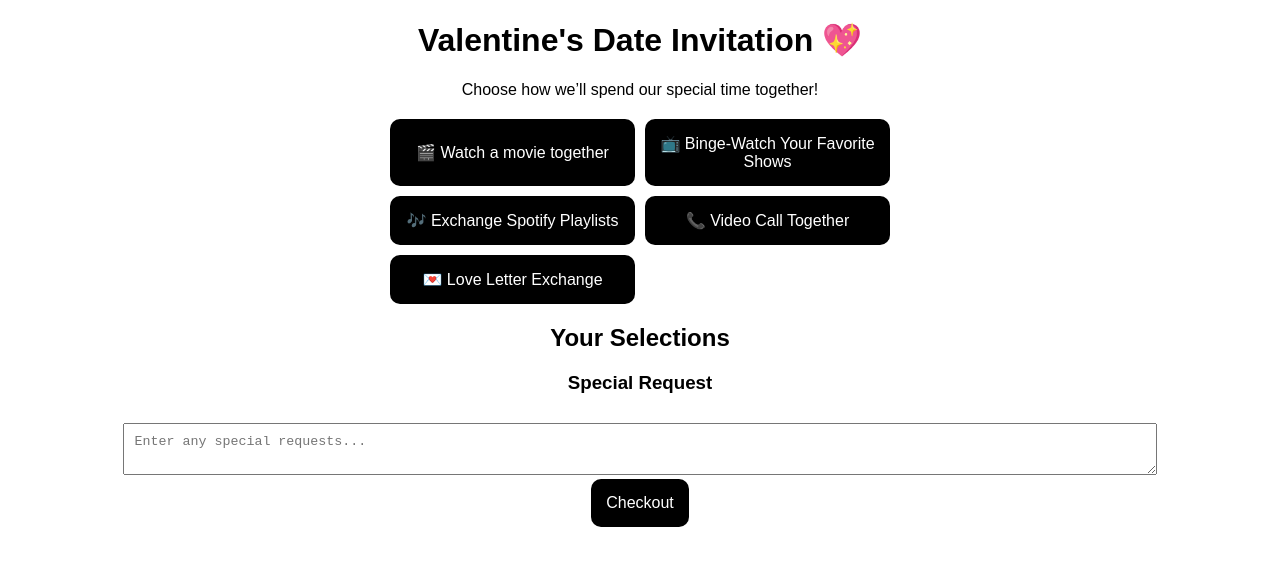
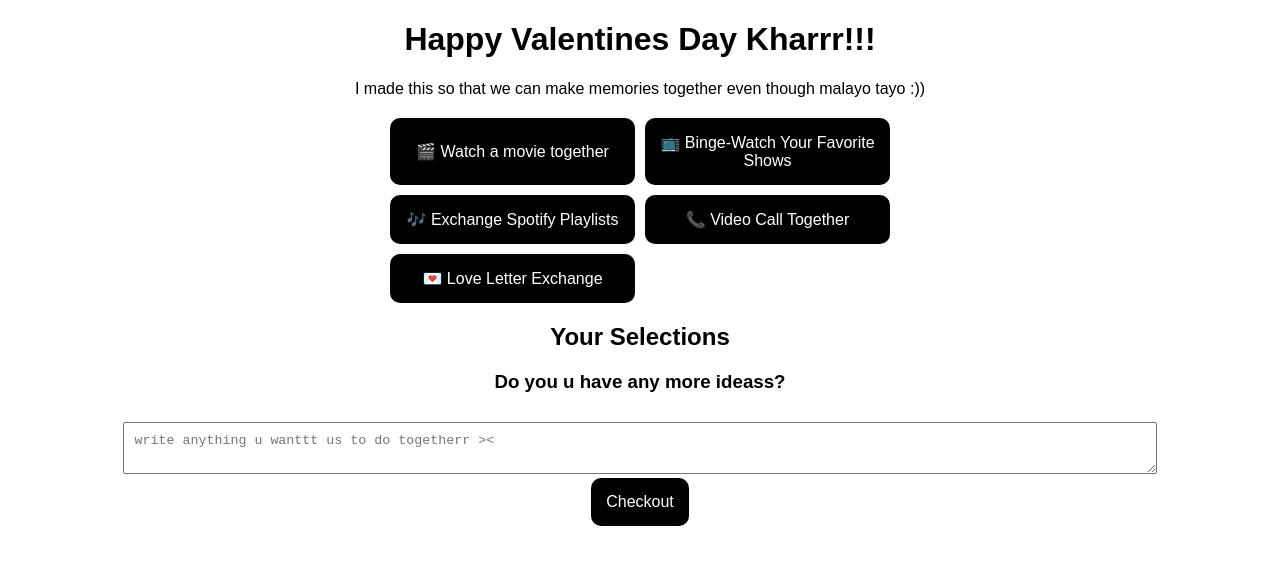
Before and after one commit to mmigi0/4-u-kae, a plain HTML site: page index.html in a window 1280 px wide. Drawn offline with Linux system fonts and the light colour scheme.

Commit message:
Update index.html

```diff
--- a/index.html
+++ b/index.html
@@ -7,8 +7,8 @@
     <link rel="stylesheet" href="style.css">
 </head>
 <body>
-    <h1>Valentine's Date Invitation 💖</h1>
-    <p>Choose how we’ll spend our special time together!</p>
+    <h1>Happy Valentines Day Kharrr!!!</h1>
+    <p>I made this so that we can make memories together even though malayo tayo :))</p>
 
     <div class="options">
         <button class="option" onclick="addToCart('Watch a movie together')">🎬 Watch a movie together</button>
@@ -21,11 +21,10 @@
     <h2>Your Selections</h2>
     <div class="cart" id="cart"></div>
 
-    <h3>Special Request</h3>
-    <textarea id="specialRequest" placeholder="Enter any special requests..."></textarea>
+    <h3>Do you u have any more ideass?</h3>
+    <textarea id="specialRequest" placeholder="write anything u wanttt us to do togetherr ><"></textarea>
     <br>
     <button class="checkout" onclick="checkout()">Checkout</button>
-    <p id="secretMessage" class="hidden">💌 You picked the perfect choice! Can't wait for our special date! 💕</p>
 
     <script src="script.js"></script>
 </body>
```
